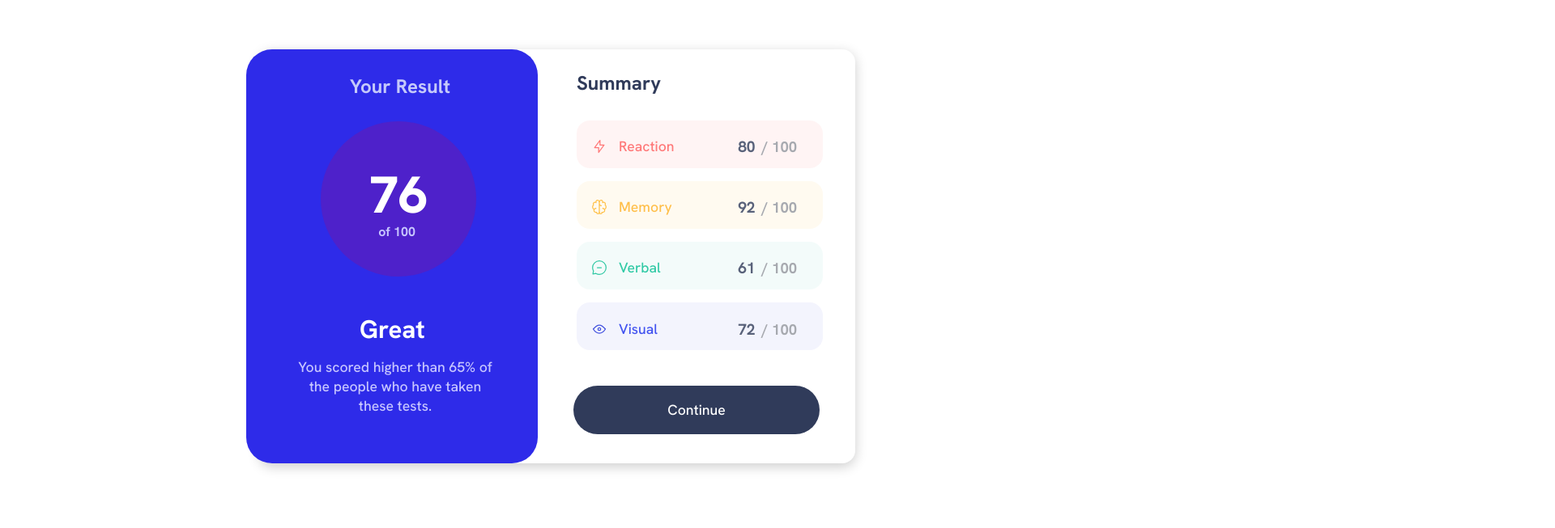
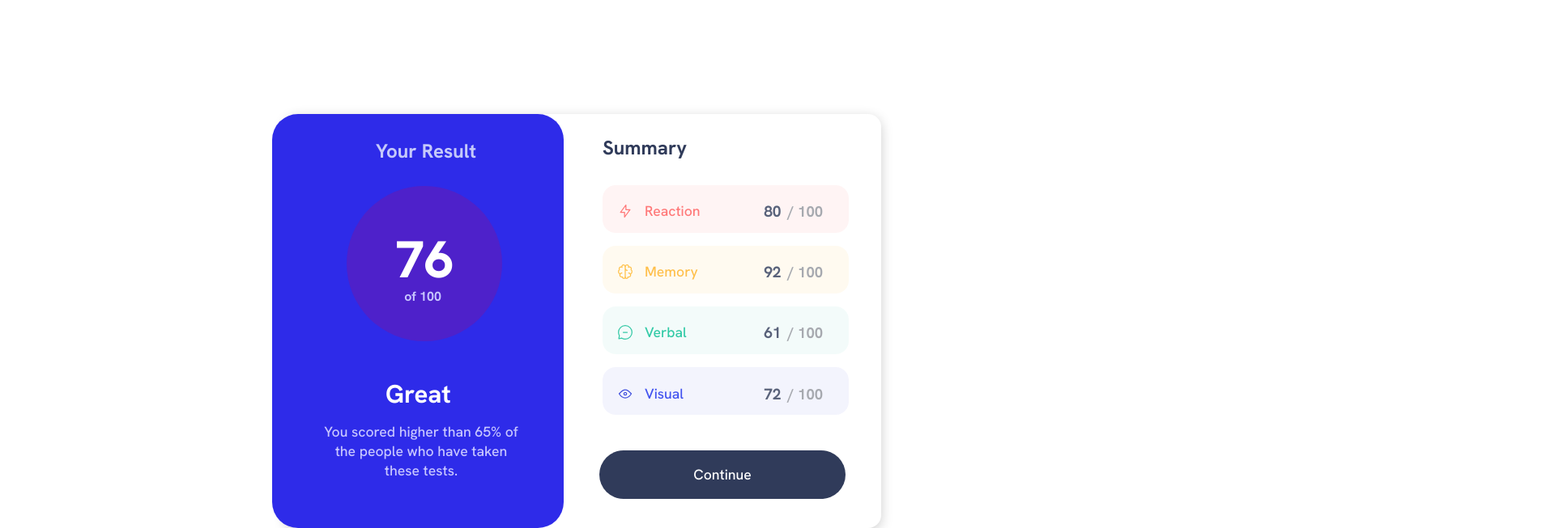
Before and after one commit to Ghm84/results-summary-component, a plain HTML site: page index.html in a window 1280 px wide. Shown: the part 147-800 px from the top of the page at 81% size, 1920 px wide, since content can reach past the window. Drawn offline with Linux system fonts and the light colour scheme.

Commit message:
Update style.css

```diff
--- a/style.css
+++ b/style.css
@@ -315,7 +315,7 @@ button {
     }
 
     body {
-        padding-top: 14rem;
+        padding-top: 16rem;
         padding-bottom: 16rem;
         overflow: auto;
     }
@@ -327,8 +327,8 @@ button {
         max-width: 50rem;
         width: 46rem;
         height: 32rem;
-        margin-top: -1rem;
-        margin-left: 20rem;
+        margin-top: 2rem;
+        margin-left: 22rem;
         padding-right: 5rem;
         border-radius: 1rem;
         box-shadow: 0 4px 15px rgba(0, 0, 0, 0.2);
```
